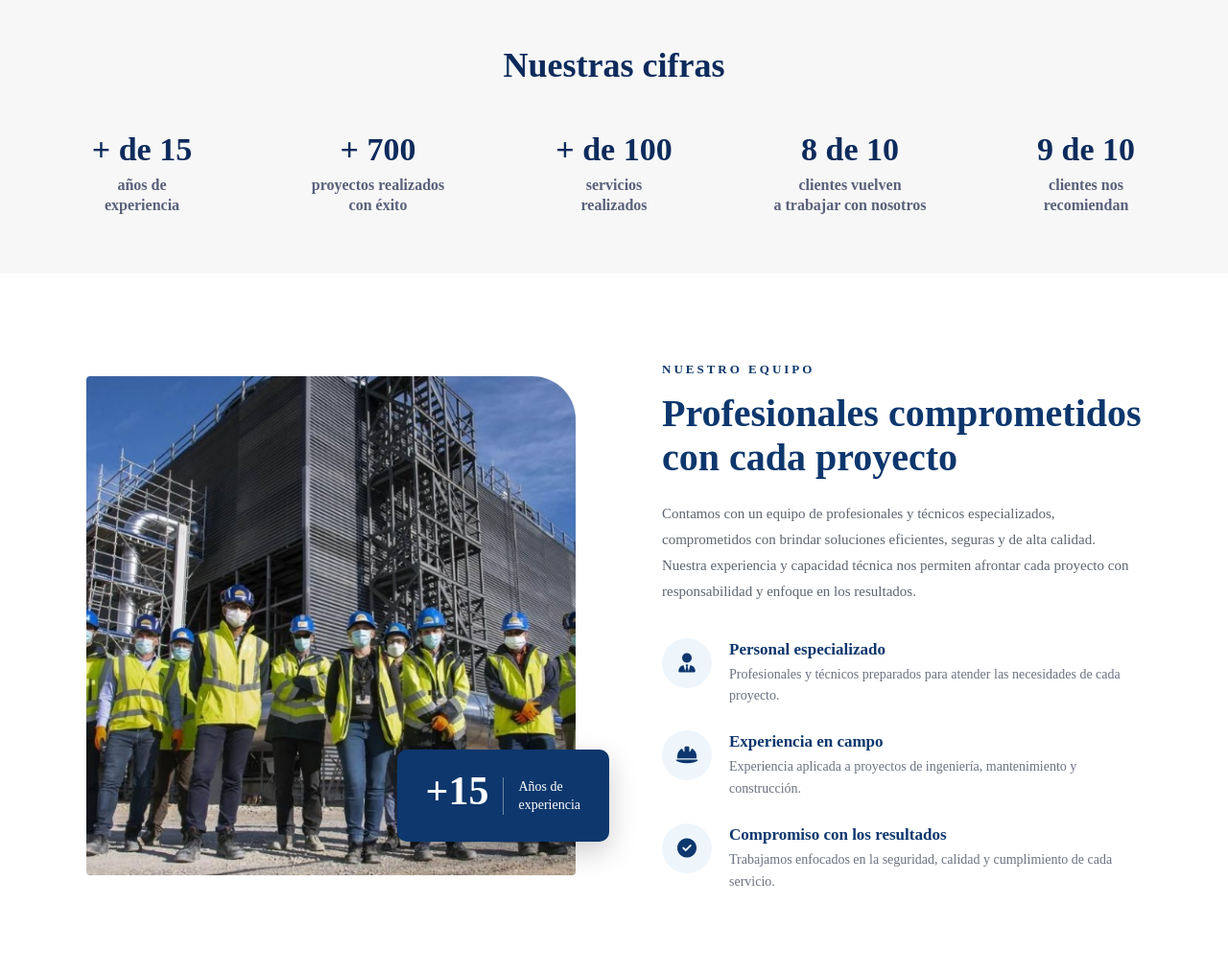
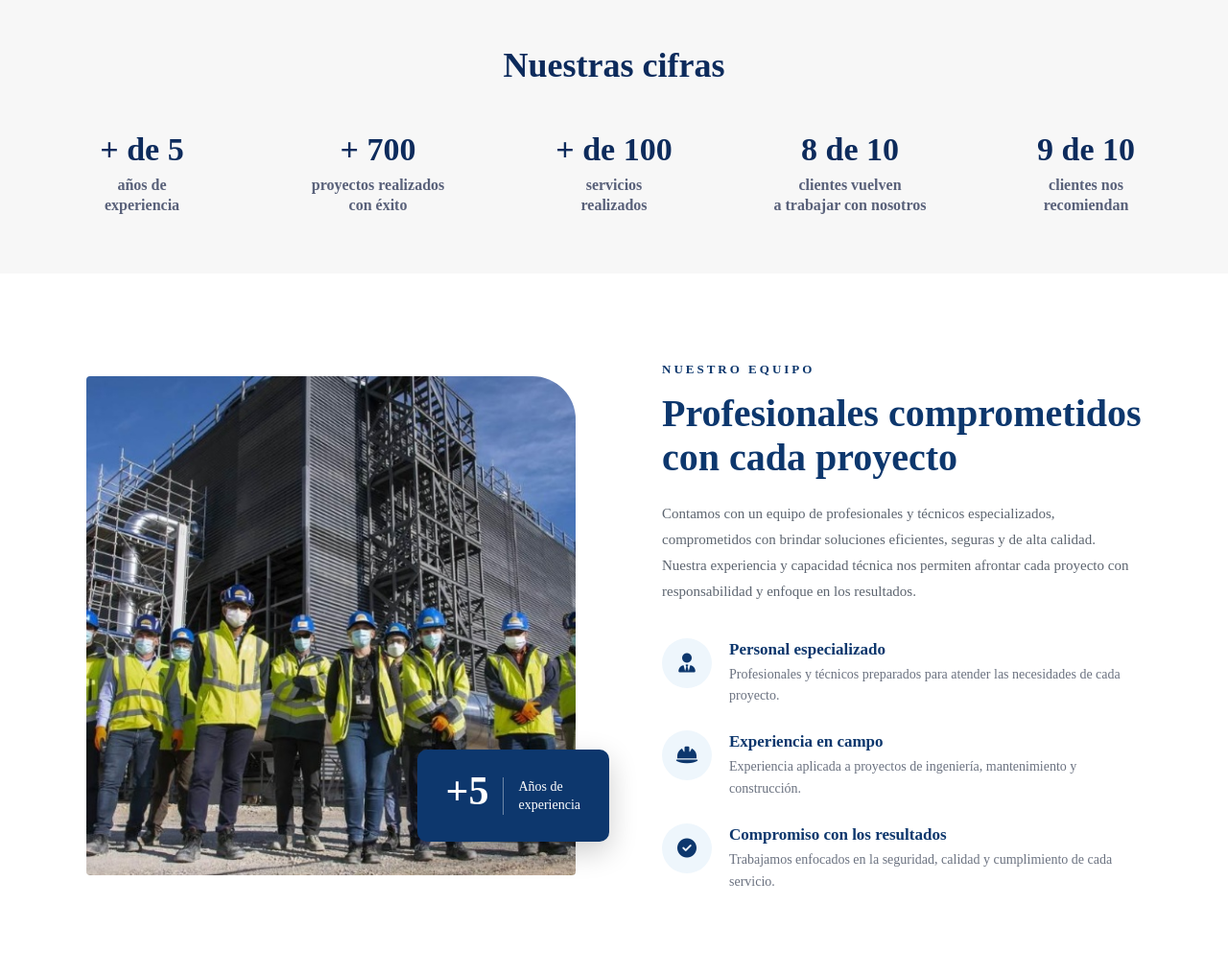
Before and after one commit to Darxvd/M-G, a website: page pages/nosotros.html in a window 1280 px wide. Shown: the part 902-1920 px from the top of the page at 96% size. Drawn offline with Linux system fonts and the light colour scheme.

Commit message:
subiendo cambios nosotrs

```diff
--- a/pages/nosotros.html
+++ b/pages/nosotros.html
@@ -103,7 +103,7 @@
 
         <div class="cifra-item">
             <div class="numero">
-                + de <span class="contador" data-target="15">0</span>
+                + de <span class="contador" data-target="5">0</span>
             </div>
             <p>años de<br>experiencia</p>
         </div>
@@ -144,17 +144,15 @@
 
     <div class="equipo-container">
 
-        <!-- IMAGEN -->
         <div class="equipo-imagen">
             <img src="../css/img/grupo.jpg" alt="Equipo de M&G">
 
             <div class="equipo-experiencia">
-                <span class="numero">+15</span>
+                <span class="numero">+5</span>
                 <span class="texto">Años de<br>experiencia</span>
             </div>
         </div>
 
-        <!-- CONTENIDO -->
         <div class="equipo-contenido">
 
             <span class="equipo-subtitulo">NUESTRO EQUIPO</span>
@@ -225,7 +223,6 @@
 
 <div class="container-f">
 
-    <!-- FORMULARIO -->
     <div class="form-section-f">
         <form id="formulario" class="form-box-f">
 
@@ -271,7 +268,6 @@
 <footer class="footer-t">
     <div class="container-footer-t">
 
-        <!-- IZQUIERDA -->
         <div class="footer-col-t">
             <img class="logo-t" src="../css/img/LOGO IMAGEN CON LETRA NEGRA.png" alt="Logo">
             <p class="text-t">
@@ -280,7 +276,6 @@
             </p>
         </div>
 
-        <!-- CENTRO -->
         <div class="menu-t">
             <ul>
                 <li><a href="#" class="active-t">INICIO</a></li>
@@ -292,7 +287,6 @@
             </ul>
         </div>
 
-        <!-- DERECHA -->
         <div class="contact-t">
             <div class="title-t">Mantente en contacto</div>
             <p class="text-t">Síguenos en nuestras redes</p>
```
